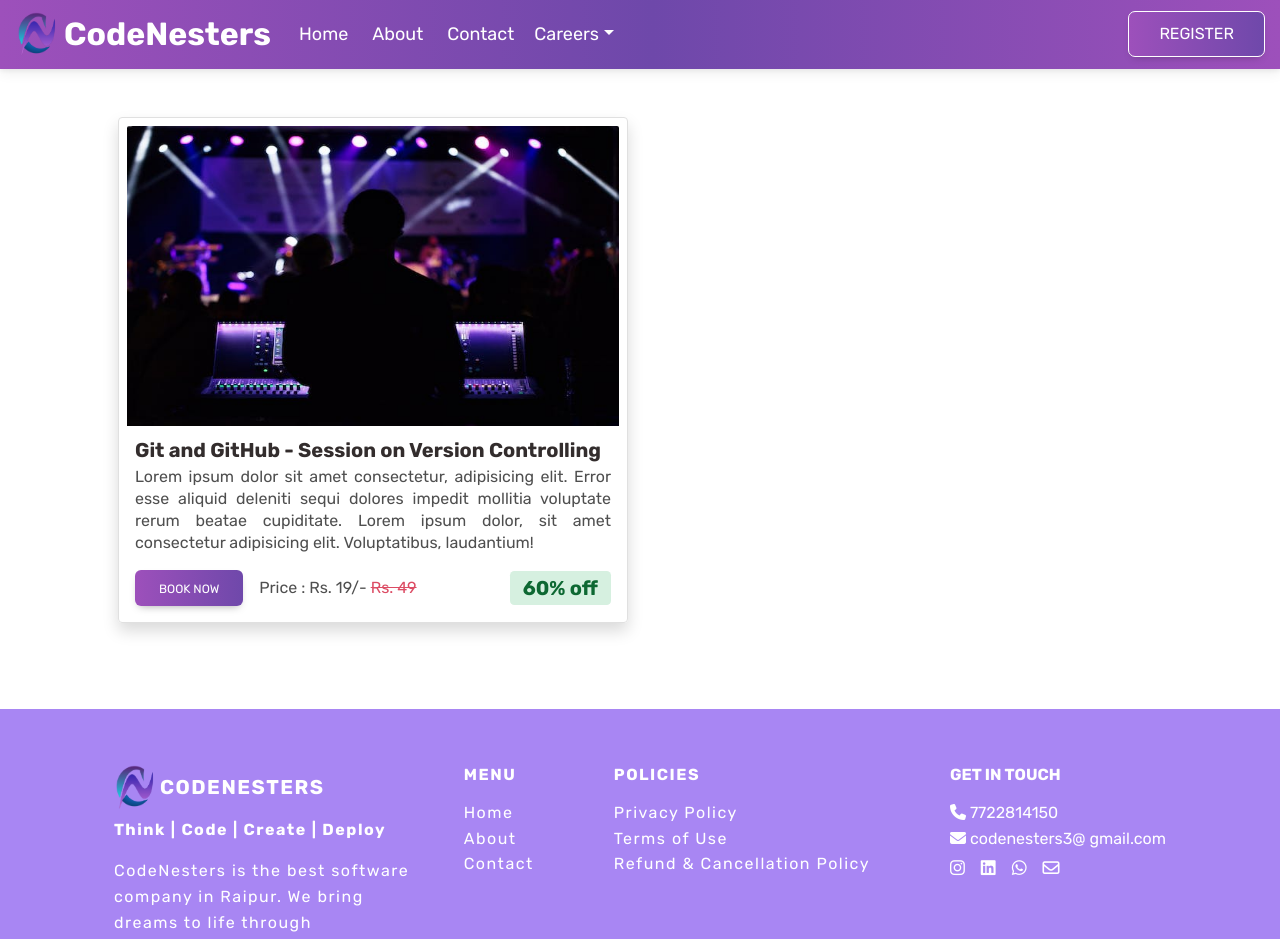
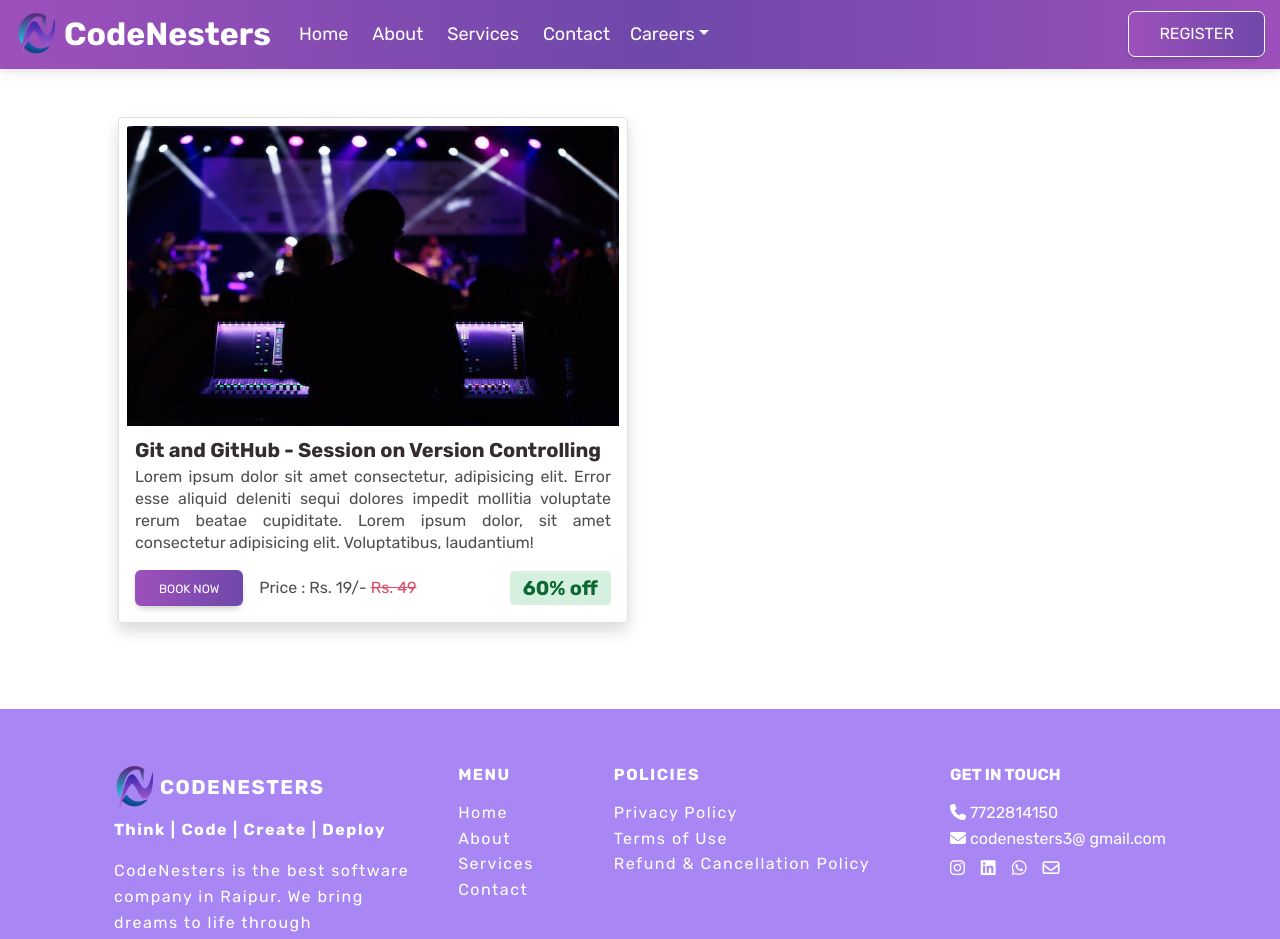
Before and after one commit to Yashcodes/CodeNesters-Frontend, a React (Create React App) app: page /events in a window 1280 px wide. Shown: the top 939 px of the page. Built offline with nearby package versions, Linux system fonts and the light colour scheme.

Commit message:
Initialized building services page || update all the links for services page

```diff
--- a/src/App.js
+++ b/src/App.js
@@ -21,6 +21,7 @@ import TermsOfServices from "./pages/TermsOfServices";
 import CancellationAndRefund from "./pages/CancellationAndRefund";
 import Events from "./pages/Events";
 import Course from "./pages/Course";
+import Services from "./pages/Services";
 
 function App() {
   return (
@@ -39,7 +40,11 @@ function App() {
         <Route path="/events" element={<Events />} />
         <Route path="/privacy-policy" element={<PrivacyPolicy />} />
         <Route path="/terms-of-services" element={<TermsOfServices />} />
-        <Route path="/cancellation-and-refund" element={<CancellationAndRefund />} />
+        <Route
+          path="/cancellation-and-refund"
+          element={<CancellationAndRefund />}
+        />
+        <Route path="/services" element={<Services />} />
 
         {/* //! Protected Routes for Users  */}
         <Route path="/dashboard" element={<Private />}>
--- a/src/components/CourseComponents/CourseSection.jsx
+++ b/src/components/CourseComponents/CourseSection.jsx
@@ -3,7 +3,7 @@ import { Link } from "react-router-dom";
 import CourseImage from "../../assets/images/contact/c1.jpg";
 import slugify from "slugify";
 import axios from "axios";
-import Loading from "../Utils/Loading";
+import Loading from "../../Utils/Loading";
 
 const CourseSection = () => {
   const [courses, setCourses] = useState([]);
--- a/src/components/HeroSectionHome.jsx
+++ b/src/components/HeroSectionHome.jsx
@@ -32,9 +32,9 @@ const HeroSectionHome = () => {
           <div className="hero-btn mb-3 mt-1">
             <button
               className="btn hero-btn-1"
-              onClick={() => navigate("/courses")}
+              onClick={() => navigate("/services")}
             >
-              View Courses
+              View Services
             </button>
             <button
               className="btn hero-btn-2"
--- a/src/components/Layout/ContactBanner.jsx
+++ b/src/components/Layout/ContactBanner.jsx
@@ -22,7 +22,7 @@ const ContactBanner = () => {
                     with a simple click. <br />
                     Let's Build Your Digital Success Story Together.
                   </p>
-                  <Link className="btn contact-banner-btn">View Services</Link>
+                  <Link className="btn contact-banner-btn" to={"/services"}>View Services</Link>
                 </div>
               </div>
             </div>
--- a/src/components/Layout/Footer.jsx
+++ b/src/components/Layout/Footer.jsx
@@ -48,6 +48,9 @@ const Footer = () => {
                     </li>
                     <li>
                       <Link to={"/about"}>About</Link>
+                    </li>
+                    <li>
+                      <Link to={"/services"}>Services</Link>
                     </li>
                     <li>
                       <Link to={"/contact"}>Contact</Link>
--- a/src/components/Layout/Header.jsx
+++ b/src/components/Layout/Header.jsx
@@ -63,6 +63,15 @@ const Header = () => {
                   aria-current="page"
                 >
                   About
+                </Link>
+              </li>
+              <li className="nav-item mx-1">
+                <Link
+                  to={"/services"}
+                  className="nav-link active"
+                  aria-current="page"
+                >
+                  Services
                 </Link>
               </li>
               <li className="nav-item mx-1">
--- /dev/null
+++ b/src/pages/Services.jsx
@@ -0,0 +1,13 @@
+import React from "react";
+import CourseBanner from "../components/CourseComponents/CourseBanner";
+import Layout from "../components/Layout/Layout";
+
+const Services = () => {
+  return (
+    <Layout>
+      <CourseBanner />a
+    </Layout>
+  );
+};
+
+export default Services;
```
Also changed, not shown: src/Utils/Loading.jsx (renamed from src/components/Utils/Loading.jsx).
